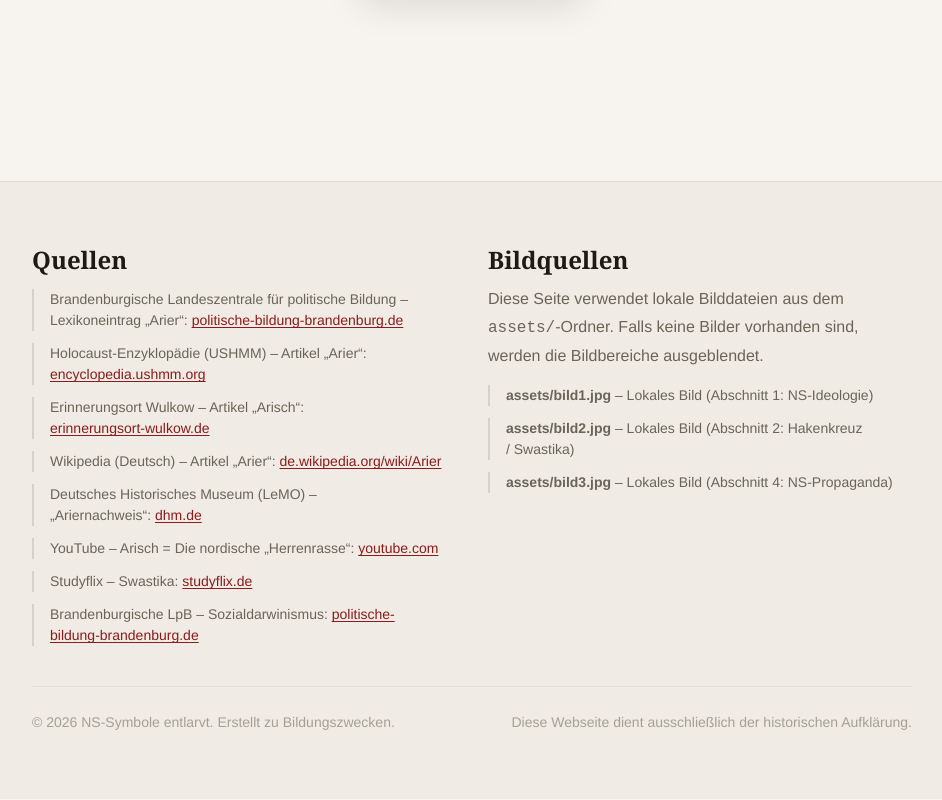
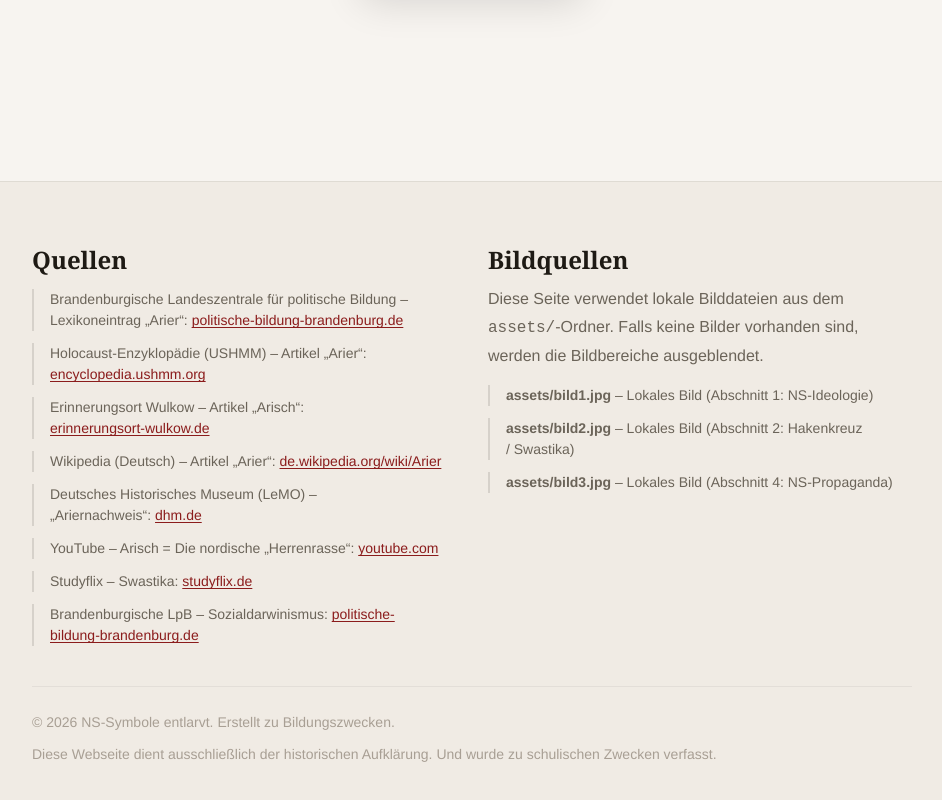
Before and after one commit to Pi-lePi/ns-symbole, a plain HTML site: page index.html in a window 1280 px wide. Shown: the part 8055-8855 px from the top of the page, without its empty margins (168-1110 px from the left). Drawn offline with Linux system fonts and the light colour scheme; a web font is replaced by a local one.

Commit message:
Update index.html

```diff
--- a/index.html
+++ b/index.html
@@ -381,7 +381,7 @@ section{padding-block:clamp(var(--sp16),8vw,var(--sp24));border-top:1px solid rg
       </div>
       <div class="footer-bottom">
         <span>© 2026 NS-Symbole entlarvt. Erstellt zu Bildungszwecken.</span>
-        <span>Diese Webseite dient ausschließlich der historischen Aufklärung.</span>
+        <span>Diese Webseite dient ausschließlich der historischen Aufklärung. Und wurde zu schulischen Zwecken verfasst.</span>
       </div>
     </div>
   </footer>
```
